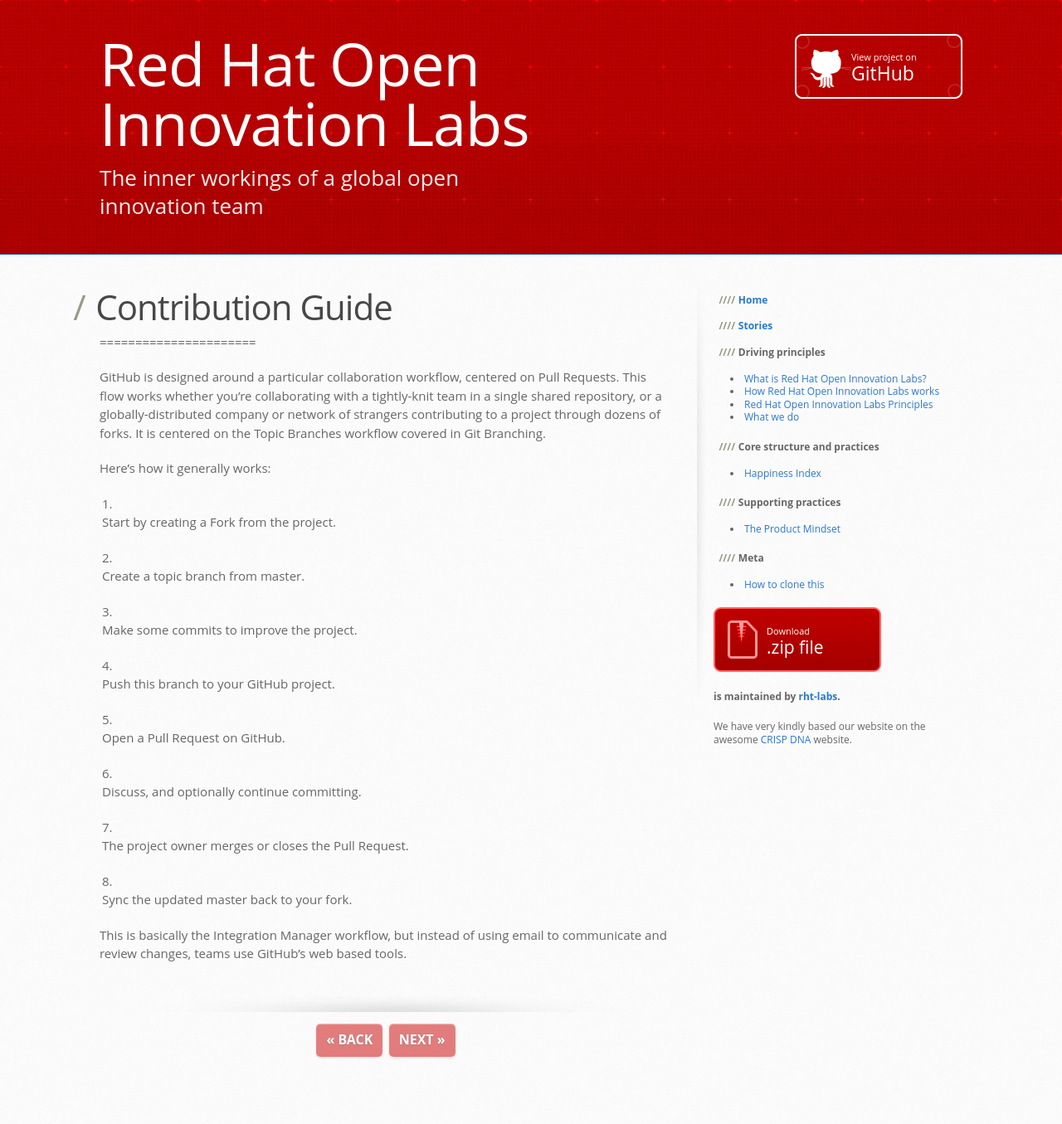
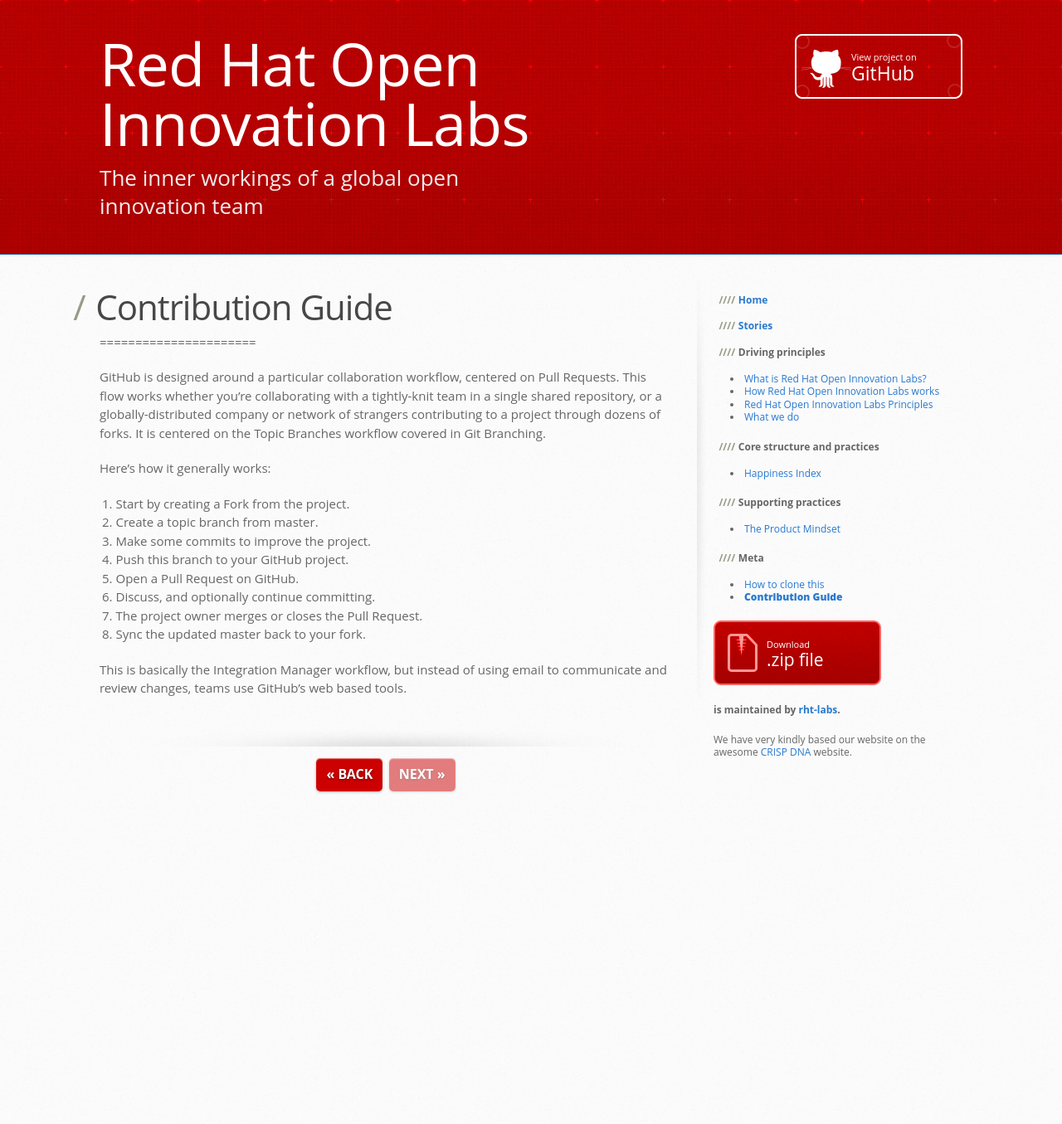
Before and after one commit to rht-labs/rht-labs.github.io, a Jekyll site: the page built from _docs/contribution-guide.md, in a window 1280 px wide. Shown: the whole page at 83% size. Built offline with Jekyll 4.4.1, drawn with Linux system fonts in a browser that asks for light colours; after the commit the page ends 1035 px from its top, so only the background shows below that.

Commit message:
Contribution guide page links (#55)
LGTM

```diff
--- a/_data/docs.yml
+++ b/_data/docs.yml
@@ -16,3 +16,4 @@
 - title: Meta
   docs:
   - how-to-copy.html
+  - contribution-guide.html
--- a/_docs/contribution-guide.md
+++ b/_docs/contribution-guide.md
@@ -12,19 +14,12 @@
 Here’s how it generally works:
 
 1. Start by creating a Fork from the project.
-
 2. Create a topic branch from master.
-
 3. Make some commits to improve the project.
-
 4. Push this branch to your GitHub project.
-
 5. Open a Pull Request on GitHub.
-
 6. Discuss, and optionally continue committing.
-
 7. The project owner merges or closes the Pull Request.
-
 8. Sync the updated master back to your fork.
 
 This is basically the Integration Manager workflow, but instead of using email to communicate and review changes, teams use GitHub’s web based tools.
--- a/_docs/how-to-copy.md
+++ b/_docs/how-to-copy.md
@@ -1,7 +1,7 @@
 ---
 title: "How to clone this"
 prev_section: product-mindset.html
-next_section:
+next_section: contribution-guide.html
 ---
 
 How to clone this
--- a/_docs/index.md
+++ b/_docs/index.md
@@ -42,3 +42,4 @@
 ----
 
 -   [How to clone this site](how-to-copy.html)
+-   [Contribution Guide](contribution-guide.html)
```
Also changed, not shown: other parts of _docs/contribution-guide.md (+2 -0 lines).
